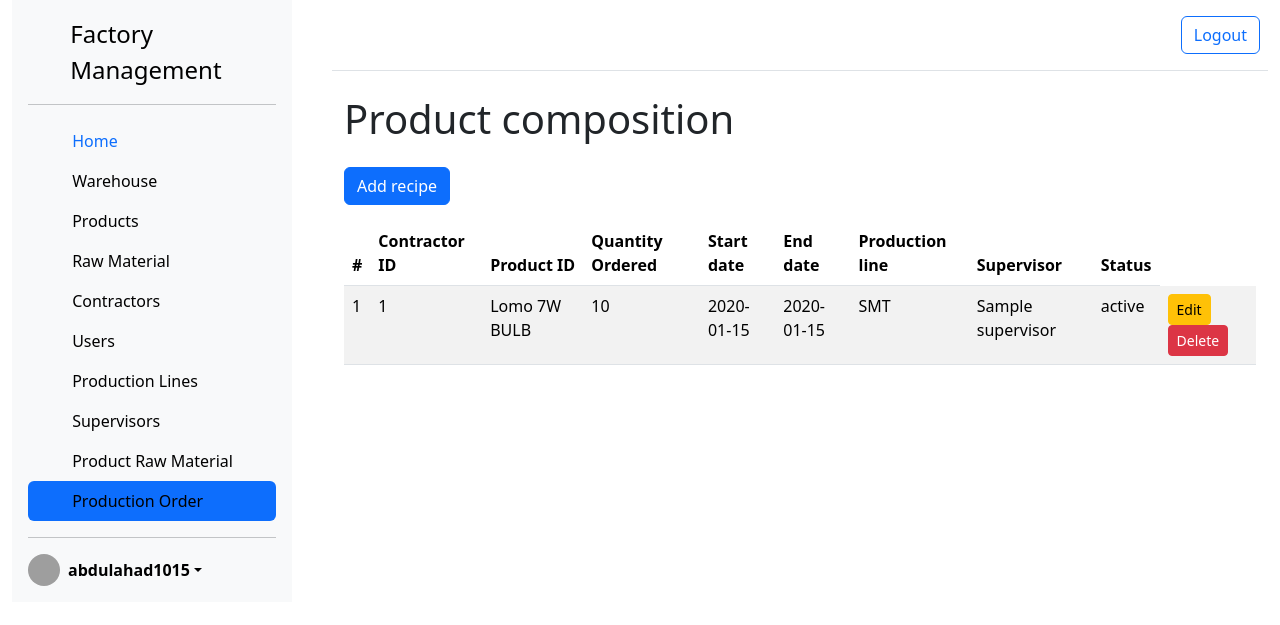
After one commit to abdulahad1015/DB_Project, a Flask app: page /production_orders in a window 1280 px wide. The commit adds this page. Shown: the top 625 px of the page. Run offline with Flask 3, Linux system fonts and the light colour scheme; a user stored in the database is signed in; data comes from the database, SQL or seed files in the repository; both versions use the stored data as it was after the commit; tables that the repository leaves empty hold one stand-in row (values such as "Sample post"); parts of the project's set-up code (start-up, migrations or seed data) failed here and were passed over; some libraries are stand-ins or nearby versions; grey boxes are pictures that could not be loaded.

Commit message:
04/12/2024
Added Production Orders

```diff
--- a/app/routes.py
+++ b/app/routes.py
@@ -6,6 +6,7 @@ from . import db
 from flask import current_app as app
 from .email_otp import send_otp
 from functools import wraps
+from sqlalchemy.exc import IntegrityError
 
 roles_permissions = {
     "admin": [
@@ -16,7 +17,8 @@ roles_permissions = {
         "view_contractors", "edit_contractor", "delete_contractor",
         "view_production_lines", "add_production_line", "edit_production_line", "delete_production_line",
         "view_supervisors", "edit_supervisor", "delete_supervisor",
-        "view_product_raw_materials", "add_product_raw_material", "edit_product_raw_material", "delete_product_raw_material"
+        "view_product_raw_materials", "add_product_raw_material", "edit_product_raw_material", "delete_product_raw_material",
+        "view_production_orders", "add_production_order", "edit_production_order", "delete_production_order"
     ],
     "manager": [
         "view_warehouse", "add_warehouse", "edit_warehouse", "delete_warehouse",
@@ -25,7 +27,8 @@ roles_permissions = {
         "view_contractors", "edit_contractor", "delete_contractor",
         "view_production_lines", "add_production_line", "edit_production_line", "delete_production_line",
         "view_supervisors", "edit_supervisor", "delete_supervisor",
-        "view_product_raw_materials", "add_product_raw_material", "edit_product_raw_material", "delete_product_raw_material"
+        "view_product_raw_materials", "add_product_raw_material", "edit_product_raw_material", "delete_product_raw_material",
+                "view_production_orders", "add_production_order", "edit_production_order", "delete_production_order"
     ],
     "staff": [
         "view_warehouse", "view_products", "view_raw_material", "view_contractors",
@@ -91,7 +94,7 @@ def signup():
         flash('Login successful!', 'success')
         return redirect(url_for('dashboard'))
 
-    session['otp'] = send_otp()
+    session['otp'] = send_otp("k224353@nu.edu.pk")
     return render_template('signup.html', form=form)
 
 
@@ -419,9 +422,15 @@ def edit_contractor(contractor_id):
 @role_required('admin','manager')
 def delete_contractor(contractor_id):
     contractor = Contractor.query.get_or_404(contractor_id)
-    db.session.delete(contractor)
-    db.session.commit()
-    flash("Contractor deleted successfully!", "success")
+    try:
+        db.session.delete(contractor)
+        db.session.commit()
+        flash("Contractor deleted successfully.", "success")
+    except IntegrityError as e:
+        db.session.rollback()  # Roll back the transaction to keep the DB in a valid state
+        flash("Cannot delete contractor: This contractor is referenced in other records.", "danger")
+        # Log the error for debugging (optional)
+        app.logger.error(f"IntegrityError: {str(e)}")
     return redirect(url_for('view_contractors'))
 
 
@@ -508,9 +517,14 @@ def edit_supervisor(supervisor_id):
 @role_required('admin','manager')
 def delete_supervisor(supervisor_id):
     supervisor = Supervisor.query.get_or_404(supervisor_id)
-    db.session.delete(supervisor)
-    db.session.commit()
-    flash("Supervisor deleted successfully!", "success")
+    try:
+        db.session.delete(supervisor)
+        db.session.commit()
+        flash("Supervisor deleted successfully!", "success")
+    except IntegrityError as e:
+        db.session.rollback()
+        flash("Cannot delete supervisor: This supervisor is referenced in other records.", "danger")
+        app.logger.error(f"IntegrityError: {str(e)}")
     return redirect(url_for('view_supervisors'))
 
 #---------------------------------------Product Raw Material----------------------------------------------
@@ -562,10 +576,159 @@ def edit_product_raw_material(product_id, raw_material_id):
 @role_required('admin','manager')
 def delete_product_raw_material(product_id, raw_material_id):
     product_raw_material = ProductRawMaterial.query.get_or_404((product_id, raw_material_id))
-    db.session.delete(product_raw_material)
-    db.session.commit()
-    flash("Product raw material deleted successfully!", "success")
+    try:
+        db.session.delete(product_raw_material)
+        db.session.commit()
+        flash("Product raw material deleted successfully!", "success")
+    except IntegrityError as e:
+        db.session.rollback()
+        flash("Cannot delete product raw material: This record is referenced in other records.", "danger")
+        app.logger.error(f"IntegrityError: {str(e)}")
+
     return redirect(url_for('view_product_raw_materials'))
+
+#---------------------------------------Production Order----------------------------------------------
+
+@app.route('/production_orders')
+@login_required
+@role_required('admin','manager')
+def view_production_orders():
+    entries = ProductionOrder.query.all()
+    print(entries)
+    return render_template('production_order.html', production_orders=entries)
+
+# Add Production Order
+@app.route('/add_production_order', methods=['GET', 'POST'])
+@login_required
+@role_required('admin','manager')
+def add_production_order():
+
+    form = ProductionOrderForm()
+    # Dynamically populate the choices
+    form.contractor_id.choices = [(c.contractor_id, c.user.username) for c in Contractor.query.all()]
+    form.product_id.choices = [(p.product_id, p.product_name) for p in Product.query.all()]
+    form.production_line_id.choices = [(pl.production_line_id, pl.line_name) for pl in ProductionLine.query.all()]
+    form.supervisor.choices = [(s.supervisor_id,s.supervisor_name) for s in Supervisor.query.all()]
+
+    if form.validate_on_submit():
+        production_order = ProductionOrder(
+            contractor_id=form.contractor_id.data,
+            product_id=form.product_id.data,
+            quantity_ordered=form.quantity_ordered.data,
+            start_date=form.start_date.data,
+            end_date=form.end_date.data,
+            production_line_id=form.production_line_id.data,
+            supervisor_id=form.supervisor.data
+        )
+        db.session.add(production_order)
+        db.session.commit()
+        return redirect(url_for('view_production_orders'))  # Redirect to a relevant page
+
+    return render_template('form.html', form=form)
+
+# Edit Production Order
+@app.route('/edit_production_order/<int:order_id>', methods=['GET', 'POST'])
+@login_required
+@role_required('admin','manager')
+def edit_production_order(order_id):
+    production_order = ProductionOrder.query.get_or_404(order_id)
+    form = ProductionOrderForm(obj=production_order)
+    form.contractor_id.choices = [(c.contractor_id, c.user.username) for c in Contractor.query.all()]
+    form.product_id.choices = [(p.product_id, p.product_name) for p in Product.query.all()]
+    form.production_line_id.choices = [(pl.production_line_id, pl.line_name) for pl in ProductionLine.query.all()]
+    form.supervisor.choices = [(s.supervisor_id,s.supervisor_name) for s in Supervisor.query.all()]
+    if form.validate_on_submit():
+        production_order.contractor_id = form.contractor_id.data
+        production_order.product_id = form.product_id.data
+        production_order.quantity_ordered = form.quantity_ordered.data
+        production_order.start_date = form.start_date.data
+        production_order.end_date = form.end_date.data
+        production_order.production_line_id = form.production_line_id.data
+        production_order.supervisor_id = form.supervisor.data
+        db.session.commit()
+        return redirect(url_for('view_production_orders'))
+    return render_template('form.html', form=form, production_order=production_order)
+
+# Delete Production Order
+@app.route('/delete_production_order/<int:order_id>', methods=['POST'])
+@login_required
+@role_required('admin','manager')
+def delete_production_order(order_id):
+    production_order = ProductionOrder.query.get_or_404(order_id)
+
+    try:
+        db.session.delete(production_order)
+        db.session.commit()
+    except IntegrityError as e:
+        db.session.rollback()
+        flash("Cannot delete production order: This order is referenced in other records.", "danger")
+        app.logger.error(f"IntegrityError: {str(e)}")
+
+    return redirect(url_for('view_production_orders'))
+
+#---------------------------------------Material Collection----------------------------------------------
+@app.route('/material_collections')
+@login_required
+def view_material_collections():
+    entries = MaterialCollection.query.all()
+    print(entries)
+    return render_template('material_collection.html', material_collections=entries)
+
+# Add Material Collection
+@app.route('/add_material_collection', methods=['GET', 'POST'])
+@login_required
+@role_required('admin','manager')
+def add_material_collection():
+    form = MaterialCollectionForm()
+    form.supervisor_id.choices = [(s.supervisor_id, s.supervisor_name) for s in Supervisor.query.all()]
+    form.raw_material_id.choices = [(r.raw_material_id, r.material_name) for r in RawMaterial.query.all()]
+    if form.validate_on_submit():
+        new_material_collection = MaterialCollection(
+            supervisor_id=form.supervisor_id.data,
+            raw_material_id=form.raw_material_id.data,
+            quantity_collected=form.quantity_collected.data,
+            collection_date=form.collection_date.data
+        )
+        db.session.add(new_material_collection)
+        db.session.commit()
+        flash("Material collection added successfully!", "success")
+        return redirect(url_for('view_material_collections'))
+    return render_template('form.html', form=form)
+
+# Edit Material Collection
+@app.route('/edit_material_collection/<int:collection_id>', methods=['GET', 'POST'])
+@login_required
+@role_required('admin','manager')
+def edit_material_collection(collection_id):
+    material_collection = MaterialCollection.query.get_or_404(collection_id)
+    form = MaterialCollectionForm(obj=material_collection)
+    form.supervisor_id.choices = [(s.supervisor_id, s.supervisor_name) for s in Supervisor.query.all()]
+    form.raw_material_id.choices = [(r.raw_material_id, r.material_name) for r in RawMaterial.query.all()]
+    if form.validate_on_submit():
+        material_collection.supervisor_id = form.supervisor_id.data
+        material_collection.raw_material_id = form.raw_material_id.data
+        material_collection.quantity_collected = form.quantity_collected.data
+        material_collection.collection_date = form.collection_date.data
+        db.session.commit()
+        flash("Material collection updated successfully!", "success")
+        return redirect(url_for('view_material_collections'))
+    return render_template('form.html', form=form, material_collection=material_collection)
+
+# Delete Material Collection
+@app.route('/delete_material_collection/<int:collection_id>', methods=['POST'])
+@login_required
+@role_required('admin','manager')
+def delete_material_collection(collection_id):
+    material_collection = MaterialCollection.query.get_or_404(collection_id)
+    try:
+        db.session.delete(material_collection)
+        db.session.commit()
+        flash("Material collection deleted successfully!", "success")
+    except IntegrityError as e:
+        db.session.rollback()
+        flash("Cannot delete material collection: This record is referenced in other records.", "danger")
+        app.logger.error(f"IntegrityError: {str(e)}")
+    return redirect(url_for('view_material_collections'))
 
 #---------------------------------------Profile----------------------------------------------
 # @app.route('/profile')
--- /dev/null
+++ b/app/templates/production_order.html
@@ -0,0 +1,56 @@
+{% extends "base.html" %}
+
+{% block title %}
+production_orders - Invetory Management
+{% endblock %}
+
+{% block content %}
+<div class="container mt-4">
+    <h1 class="mb-4">Product composition</h1>
+    <a href="{{ url_for('add_production_order') }}" class="btn btn-primary mb-3">Add recipe</a>
+
+    {% if production_orders %}
+        <table class="table table-striped table-hover">
+            <thead>
+                <tr>
+                    <th>#</th>
+                    <th>Contractor ID</th>
+                    <th>Product ID</th>
+                    <th>Quantity Ordered</th>
+                    <th>Start date</th>
+                    <th>End date</th>
+                    <th>Production line</th>
+                    <th>Supervisor</th>
+                    <th>Status</th>
+
+                </tr>
+            </thead>
+            <tbody>
+                {% for material in production_orders %}
+                    <tr>
+                        <td>{{ material.order_id }}</td>
+                        <td>{{ material.contractor_id}}</td>
+                        <td>{{ material.product.product_name }}</td>
+                        <td>{{ material.quantity_ordered }}</td>
+                        <td>{{ material.start_date }}</td>
+                        <td>{{ material.end_date }}</td>
+                        <td>{{ material.production_line.line_name }}</td>
+                        <td>{{ material.supervisor.supervisor_name }}</td>
+                        <td>{{ material.status }}</td>
+                        <td>
+                            <a href="{{ url_for('edit_production_order', order_id=material.product_id) }}" class="btn btn-warning btn-sm">Edit</a>
+                            <form action="{{ url_for('delete_production_order',order_id=material.order_id) }}" method="POST" style="display: inline;">
+                                <button type="submit" class="btn btn-danger btn-sm">Delete</button>
+                            </form>
+                        </td>
+                    </tr>
+                {% endfor %}
+            </tbody>
+        </table>
+        {% else %}
+        <div class="alert alert-info" role="alert">
+            No Compositions found. <a href="{{ url_for('add_production_order') }}" class="alert-link">Add a new Recipe</a> to get started.
+        </div>
+    {% endif %}
+</div>
+{% endblock %}
--- a/app/templates/sidebar.html
+++ b/app/templates/sidebar.html
@@ -116,19 +116,28 @@
             <!-- Supervisors -->
             {% if 'view_supervisors' in user_permissions %}
             <li class="nav-item">
-                <a href="{{ url_for('view_supervisors') }}" class="nav-link link-body-emphasis">
+                <a href="{{ url_for('view_supervisors') }}" class="nav-link link-body-emphasis {% if request.endpoint == 'view_supervisors' %}active{% endif %}">
                     <svg class="bi pe-none me-2" width="16" height="16"><use xlink:href="#people-circle"></use></svg>
                     Supervisors
                 </a>
             </li>
             {% endif %}
 
-            <!-- Producr Raw Material -->
+            <!-- Product Raw Material -->
             {% if 'view_product_raw_materials' in user_permissions %}
             <li class="nav-item">
-                <a href="{{ url_for('view_product_raw_materials') }}" class="nav-link link-body-emphasis">
+                <a href="{{ url_for('view_product_raw_materials') }}" class="nav-link link-body-emphasis {% if request.endpoint == 'view_product_raw_materials' %}active{% endif %}">
                     <svg class="bi pe-none me-2" width="16" height="16"><use xlink:href="#people-circle"></use></svg>
                     Product Raw Material
+                </a>
+            </li>
+            {% endif %}
+
+            {% if 'view_production_orders' in user_permissions %}
+            <li class="nav-item">
+                <a href="{{ url_for('view_production_orders') }}" class="nav-link link-body-emphasis {% if request.endpoint == 'view_production_orders' %}active{% endif %}">
+                    <svg class="bi pe-none me-2" width="16" height="16"><use xlink:href="#people-circle"></use></svg>
+                    Production Order
                 </a>
             </li>
             {% endif %}
```
Also changed, not shown: app/email_otp.py (+13 -13 lines), app/forms.py (+21 -0 lines), app/models.py (+33 -3 lines), factory_db.sql (+11 -14 lines).
